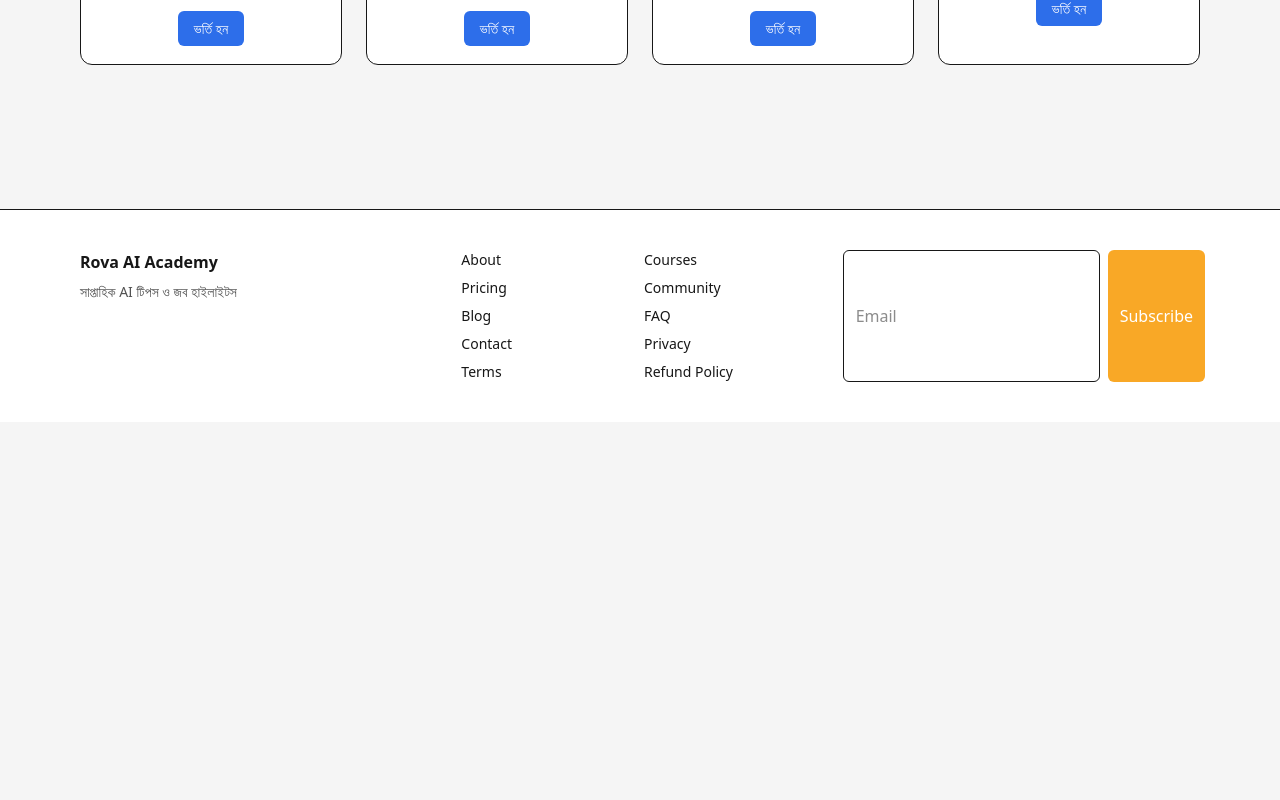
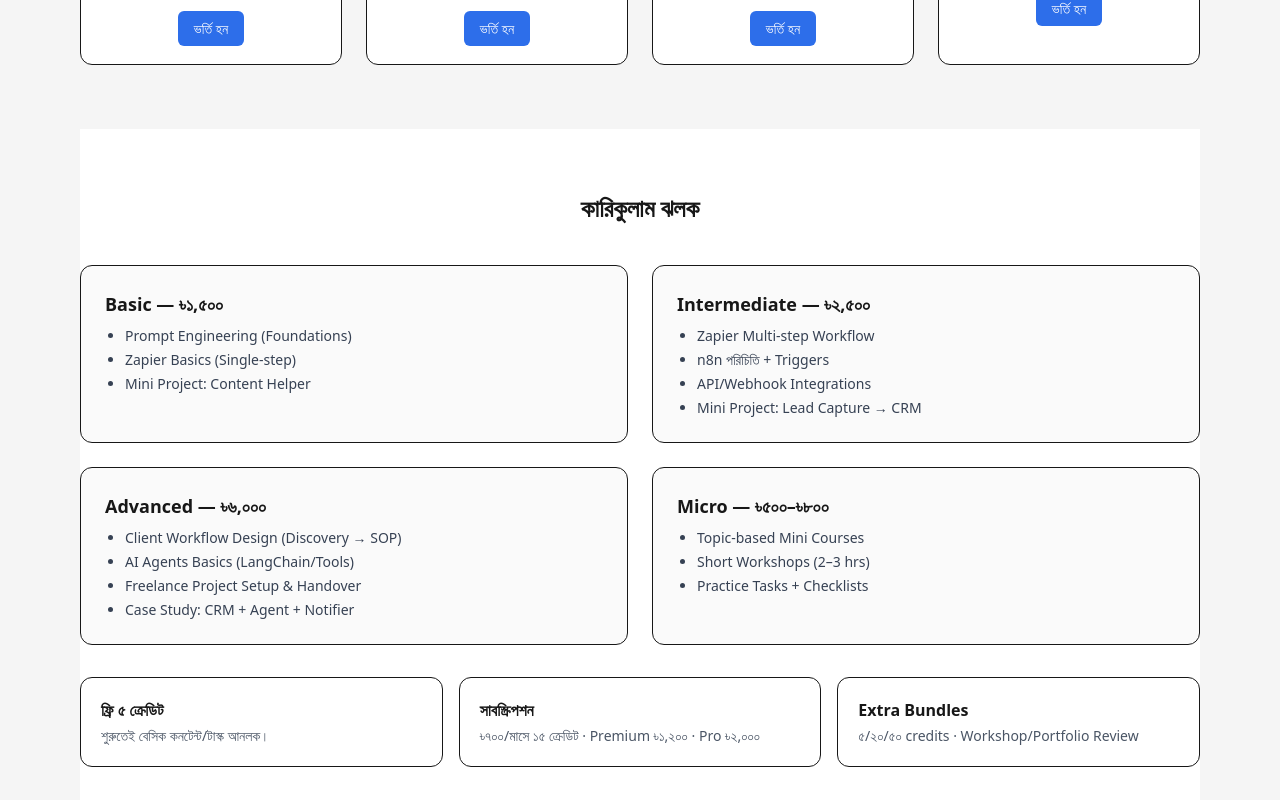
Before and after one commit to helloshamimjunior-cpu/rova-ai, a Next.js app: page / in a window 1280 px wide. Shown: the part 1760-2560 px from the top of the page. Before the commit the page ends 2182 px from the top, so only its background shows below. Built offline with nearby package versions, Linux system fonts and the light colour scheme.

Commit message:
feat(home): add Curriculum Preview + credits snapshot

```diff
--- a/app/page.tsx
+++ b/app/page.tsx
@@ -228,6 +228,72 @@ export default function Page({
     </div>
   </div>
 </section>
+{/* Curriculum Preview */}
+<section className="py-16 bg-white">
+  <h2 className="text-center text-2xl font-semibold mb-10">
+    কারিকুলাম ঝলক
+  </h2>
+
+  <div className="mx-auto max-w-6xl grid gap-6 md:grid-cols-2">
+    {/* Basic */}
+    <div className="rounded-xl border bg-neutral-50 p-6">
+      <div className="text-lg font-semibold mb-2">Basic — ৳১,৫০০</div>
+      <ul className="list-disc pl-5 text-sm text-gray-700 space-y-1">
+        <li>Prompt Engineering (Foundations)</li>
+        <li>Zapier Basics (Single-step)</li>
+        <li>Mini Project: Content Helper</li>
+      </ul>
+    </div>
+
+    {/* Intermediate */}
+    <div className="rounded-xl border bg-neutral-50 p-6">
+      <div className="text-lg font-semibold mb-2">Intermediate — ৳২,৫০০</div>
+      <ul className="list-disc pl-5 text-sm text-gray-700 space-y-1">
+        <li>Zapier Multi-step Workflow</li>
+        <li>n8n পরিচিতি + Triggers</li>
+        <li>API/Webhook Integrations</li>
+        <li>Mini Project: Lead Capture → CRM</li>
+      </ul>
+    </div>
+
+    {/* Advanced */}
+    <div className="rounded-xl border bg-neutral-50 p-6">
+      <div className="text-lg font-semibold mb-2">Advanced — ৳৬,০০০</div>
+      <ul className="list-disc pl-5 text-sm text-gray-700 space-y-1">
+        <li>Client Workflow Design (Discovery → SOP)</li>
+        <li>AI Agents Basics (LangChain/Tools)</li>
+        <li>Freelance Project Setup & Handover</li>
+        <li>Case Study: CRM + Agent + Notifier</li>
+      </ul>
+    </div>
+
+    {/* Micro */}
+    <div className="rounded-xl border bg-neutral-50 p-6">
+      <div className="text-lg font-semibold mb-2">Micro — ৳৫০০–৳৮০০</div>
+      <ul className="list-disc pl-5 text-sm text-gray-700 space-y-1">
+        <li>Topic-based Mini Courses</li>
+        <li>Short Workshops (2–3 hrs)</li>
+        <li>Practice Tasks + Checklists</li>
+      </ul>
+    </div>
+  </div>
+
+  {/* Support & credits */}
+  <div className="mx-auto max-w-6xl mt-8 grid gap-4 md:grid-cols-3">
+    <div className="rounded-xl border bg-white p-5">
+      <div className="font-semibold mb-1">ফ্রি ৫ ক্রেডিট</div>
+      <p className="text-sm text-gray-600">শুরুতেই বেসিক কনটেন্ট/টাস্ক আনলক।</p>
+    </div>
+    <div className="rounded-xl border bg-white p-5">
+      <div className="font-semibold mb-1">সাবস্ক্রিপশন</div>
+      <p className="text-sm text-gray-600">৳৭০০/মাসে ১৫ ক্রেডিট · Premium ৳১,২০০ · Pro ৳২,০০০</p>
+    </div>
+    <div className="rounded-xl border bg-white p-5">
+      <div className="font-semibold mb-1">Extra Bundles</div>
+      <p className="text-sm text-gray-600">৫/২০/৫০ credits · Workshop/Portfolio Review</p>
+    </div>
+  </div>
+</section>
     </>
   );
 }
```
